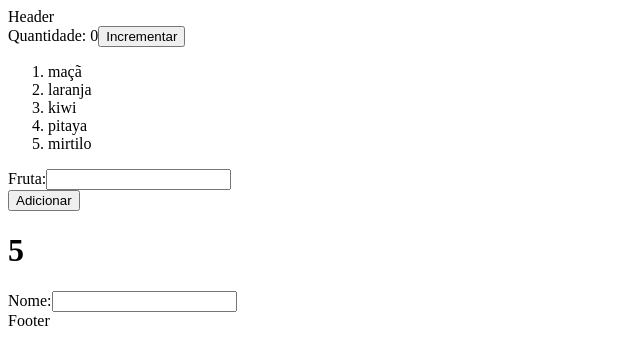
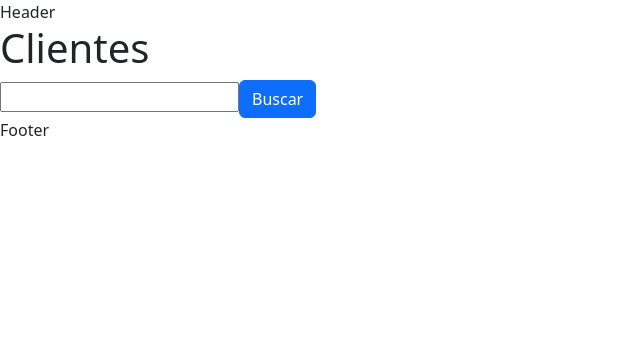
Before and after one commit to rhavymaia/cafeteria-reactjs, a React (Create React App) app: page / in a window 1280 px wide. Shown: the top 364 px of the page, without its empty margins (0-640 px from the left). Built offline with nearby package versions, Linux system fonts and the light colour scheme.

Commit message:
Fetch em Js.

```diff
--- a/package.json
+++ b/package.json
@@ -6,7 +6,9 @@
     "@testing-library/jest-dom": "^5.16.5",
     "@testing-library/react": "^13.4.0",
     "@testing-library/user-event": "^13.5.0",
+    "bootstrap": "^5.2.2",
     "react": "^18.2.0",
+    "react-bootstrap": "^2.6.0",
     "react-dom": "^18.2.0",
     "react-scripts": "5.0.1",
     "web-vitals": "^2.1.4"
--- /dev/null
+++ b/src/components/Clientes.jsx
@@ -0,0 +1,59 @@
+import React, { useState } from 'react';
+import Button from 'react-bootstrap/Button';
+
+const Clientes = () => {
+  const [nome, setNome] = useState('');
+
+  const handleChange = (event) => {
+    setNome(event.target.value);
+    console.log(nome);
+  };
+
+  const handleClick = (event) => {
+    // fetch('http://localhost:3030/clientes', {})
+    //   .then((response) => {
+    //     return response.json();
+    //   })
+    //   .then((data) => {
+    //     console.log(data);
+    //   })
+    //   .catch((error) => {
+    //     console.log('Resposta com insucesso!');
+    //   })
+    //   .finally();
+
+    const cliente = {
+      nome: 'Euridyce Karla',
+      email: 'ek@mail.com',
+      nascimento: '2022-01-01',
+    };
+
+    fetch('http://localhost:3030/clientes', {
+      method: 'POST',
+      body: JSON.stringify(cliente),
+      headers: {
+        'Content-type': 'application/json; charset=UTF-8',
+      },
+    })
+      .then((response) => {
+        console.log('Cadastrou!');
+      })
+      .catch((error) => {
+        console.log('Falhou!');
+      });
+  };
+
+  return (
+    <div>
+      <h1>Clientes</h1>
+      <form>
+        <input type="text" id="" value={nome} onChange={handleChange} />
+        <Button variant="primary" onClick={handleClick}>
+          Buscar
+        </Button>
+      </form>
+    </div>
+  );
+};
+
+export default Clientes;
--- a/src/components/Contador.js
+++ b/src/components/Contador.js
@@ -5,11 +5,13 @@ const Contador = () => {
 
   const [countTime, setCountTime] = useState(0);
 
-  useEffect(() => {
+  const contador = () => {
     setTimeout(() => {
       setCountTime(countTime + 1);
     }, 1000);
-  }, [countTime]);
+  };
+
+  useEffect(contador, [countTime, nome]);
 
   const handleChange = (event) => {
     const nomeChange = event.target.value;
--- a/src/components/Main.js
+++ b/src/components/Main.js
@@ -1,12 +1,10 @@
 import React from 'react';
-import Frutas from './Frutas';
-import Contador from './Contador';
+import Clientes from './Clientes';
 
 const Main = () => {
   return (
     <>
-      <Frutas></Frutas>
-      <Contador></Contador>
+      <Clientes></Clientes>
     </>
   );
 };
--- a/src/index.js
+++ b/src/index.js
@@ -2,5 +2,7 @@ import React from 'react';
 import ReactDOM from 'react-dom/client';
 import App from './App';
 
+import 'bootstrap/dist/css/bootstrap.css';
+
 const root = ReactDOM.createRoot(document.getElementById('root'));
 root.render(<App />);
```
Also changed, not shown: 1 other file (tests, documents, lock files or other folders).
